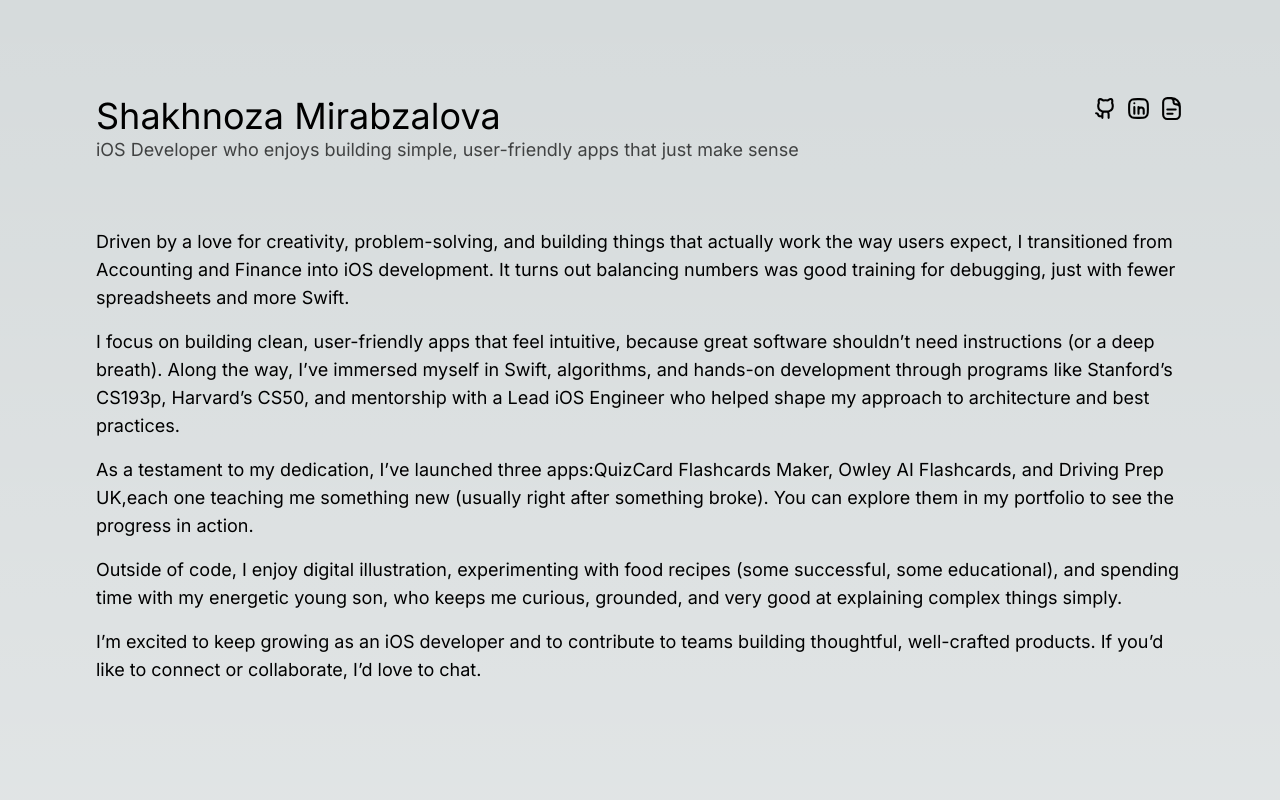
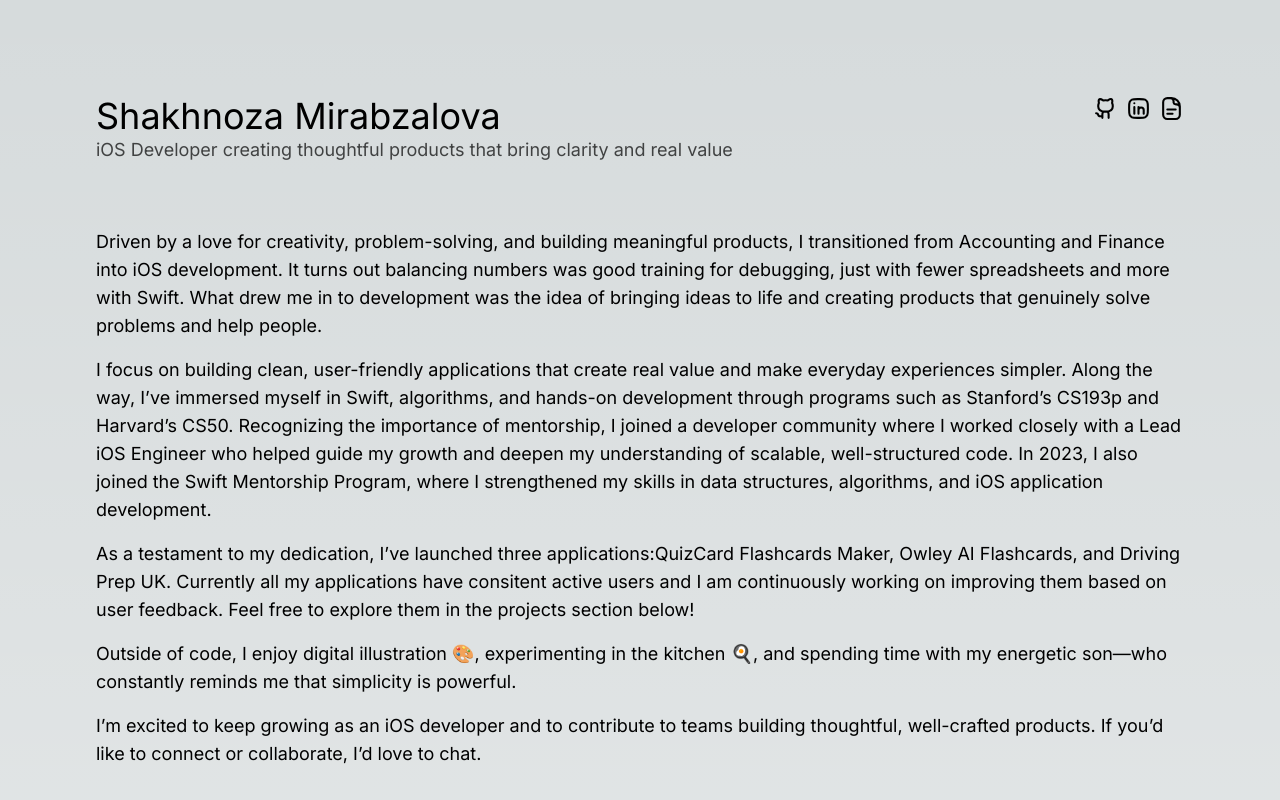
Before and after one commit to ShaniDan/portfolio, a Next.js app: page / in a window 1280 px wide. Shown: the top 800 px of the page. Built offline with nearby package versions, Linux system fonts and the light colour scheme.

Commit message:
updated text

```diff
--- a/app/page.tsx
+++ b/app/page.tsx
@@ -10,7 +10,7 @@ export default function Home() {
             Shakhnoza Mirabzalova
           </h1>
           <p className="text-sm sm:text-base md:text-lg text-black/70">
-            iOS Developer who enjoys building simple, user-friendly apps that just make sense
+            iOS Developer creating thoughtful products that bring clarity and real value
           </p>
         </div>
         <div className="flex gap-2">
@@ -33,31 +33,32 @@ export default function Home() {
 
       <section className="mt-8 md:mt-16">
         <p className="text-lg md:text-xl lg:text-lg mb-4">
-          Driven by a love for creativity, problem-solving, and building things
-          that actually work the way users expect, I transitioned from
-          Accounting and Finance into iOS development. It turns out balancing
+          Driven by a love for creativity, problem-solving, and building meaningful products,
+          I transitioned from Accounting and Finance into iOS development. It turns out balancing
           numbers was good training for debugging, just with fewer spreadsheets
-          and more Swift.
+          and more with Swift. What drew me in to development was the idea of bringing ideas
+          to life and creating products that genuinely solve problems and help people.
         </p>
         <p className="text-lg md:text-xl lg:text-lg mb-4">
-          I focus on building clean, user-friendly apps that feel intuitive,
-          because great software shouldn’t need instructions (or a deep
-          breath). Along the way, I’ve immersed myself in Swift, algorithms, and
-          hands-on development through programs like Stanford’s CS193p,
-          Harvard’s CS50, and mentorship with a Lead iOS Engineer who helped
-          shape my approach to architecture and best practices.
+          I focus on building clean, user-friendly applications
+          that create real value and make everyday experiences simpler.
+          Along the way, I’ve immersed myself in Swift, algorithms,
+          and hands-on development through programs such as Stanford’s CS193p
+          and Harvard’s CS50. Recognizing the importance of mentorship,
+          I joined a developer community where I worked closely with a Lead iOS Engineer
+          who helped guide my growth and deepen my understanding of scalable,
+          well-structured code. In 2023, I also joined the Swift Mentorship Program,
+          where I strengthened my skills in data structures, algorithms, and iOS application development.
         </p>
         <p className="text-lg md:text-xl lg:text-lg mb-4">
-          As a testament to my dedication, I’ve launched three apps:QuizCard
-          Flashcards Maker, Owley AI Flashcards, and Driving Prep UK,each one teaching
-          me something new (usually right after something broke). You can
-          explore them in my portfolio to see the progress in action.
+          As a testament to my dedication, I’ve launched three applications:QuizCard
+          Flashcards Maker, Owley AI Flashcards, and Driving Prep UK.
+          Currently all my applications have consitent active users and I am continuously working on improving them based on user feedback.
+          Feel free to explore them in the projects section below!
         </p>
         <p className="text-lg md:text-xl lg:text-lg mb-4">
-          Outside of code, I enjoy digital illustration, experimenting with
-          food recipes (some successful, some educational), and spending time
-          with my energetic young son, who keeps me curious, grounded, and very
-          good at explaining complex things simply.
+        Outside of code, I enjoy digital illustration 🎨, experimenting in the kitchen 🍳,
+        and spending time with my energetic son—who constantly reminds me that simplicity is powerful.
         </p>
         <p className="text-lg md:text-xl lg:text-lg mb-4">
           I’m excited to keep growing as an iOS developer and to contribute to
```
